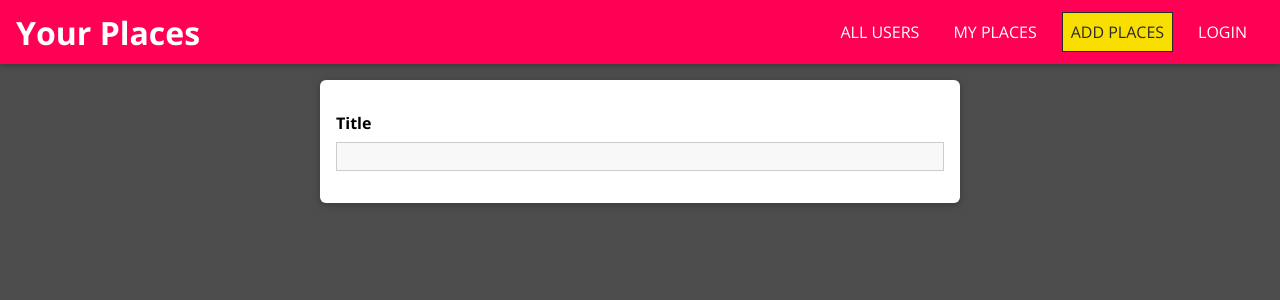
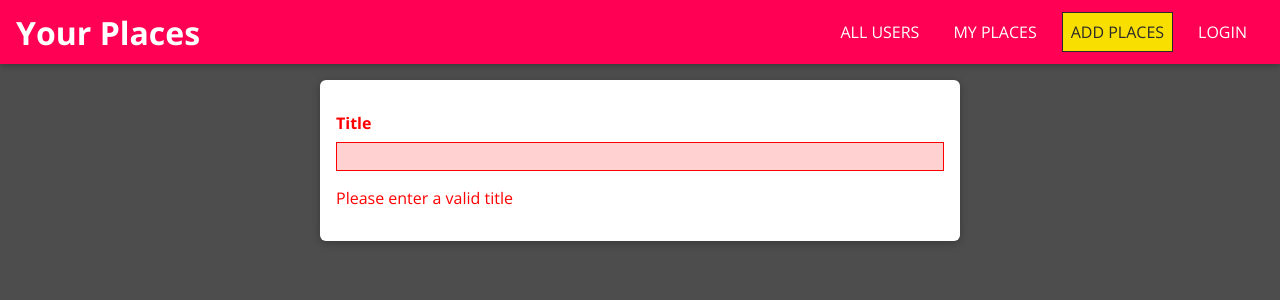
Before and after one commit to akashzsh/MERN-Project, a React (Create React App) app in the folder Frontend/app-frontend/: page /places/new in a window 1280 px wide. Shown: the top 300 px of the page. Built offline with nearby package versions, Linux system fonts and the light colour scheme.

Commit message:
useReducer for state management

```diff
--- a/Frontend/app-frontend/src/places/pages/NewPlace.js
+++ b/Frontend/app-frontend/src/places/pages/NewPlace.js
@@ -6,7 +6,12 @@ import "./NewPlace.css";
 export default function NewPlace() {
   return (
     <form className="place-form">
-      <Input element="input" type="text" label="Title" />
+      <Input
+        element="input"
+        type="text"
+        label="Title"
+        errorText="Please enter a valid title"
+      />
     </form>
   );
 }
--- a/Frontend/app-frontend/src/shared/components/FormElements/Input.js
+++ b/Frontend/app-frontend/src/shared/components/FormElements/Input.js
@@ -1,19 +1,59 @@
-import React from "react";
+import React, { useReducer } from "react";
 
 import "./Input.css";
 
+const inputReducer = (state, action) => {
+  switch (action.type) {
+    case "CHANGE":
+      return {
+        ...state,
+        value: action.val,
+        isValid: true,
+      };
+    default:
+      return state;
+  }
+};
+
 const Input = (props) => {
+  const [inputState, dispatch] = useReducer(inputReducer, {
+    value: "",
+    isValid: false,
+  });
+
+  const changeHandler = (event) => {
+    dispatch({
+      type: "CHANGE",
+      val: event.target.value,
+    });
+  };
+
   const element =
     props.element === "input" ? (
-      <input id={props.id} type={props.type} placeholder={props.placeholder} />
+      <input
+        id={props.id}
+        type={props.type}
+        placeholder={props.placeholder}
+        onChange={changeHandler}
+        value={inputState.value}
+      />
     ) : (
-      <textarea id={props.id} rows={props.row || 3} />
+      <textarea
+        id={props.id}
+        rows={props.row || 3}
+        onChange={changeHandler}
+        value={inputState.value}
+      />
     );
 
   return (
-    <div className={`form-control`}>
+    <div
+      className={`form-control ${!inputState.isValid &&
+        "form-control--invalid"}`}
+    >
       <label htmlFor={props.id}>{props.label}</label>
       {element}
+      {!inputState.isValid && <p>{props.errorText}</p>}
     </div>
   );
 };
```
